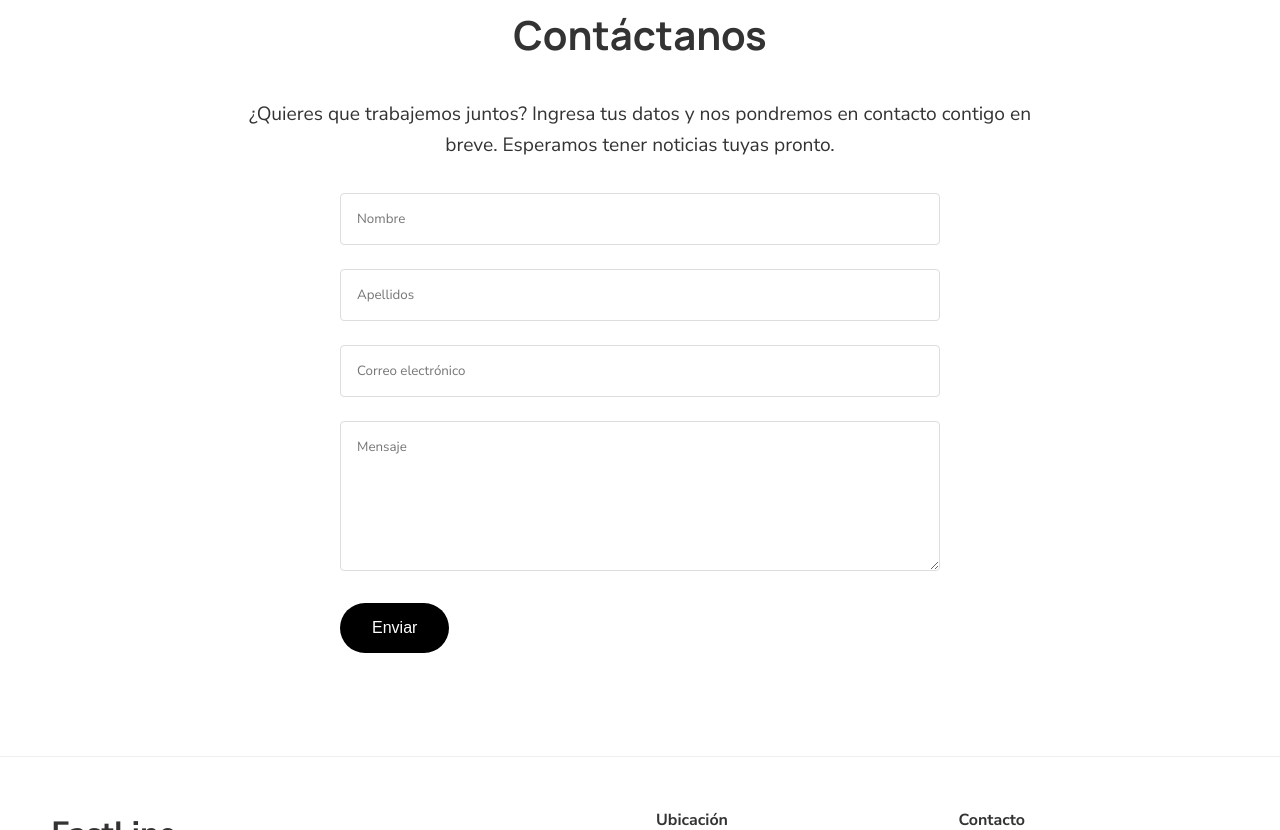
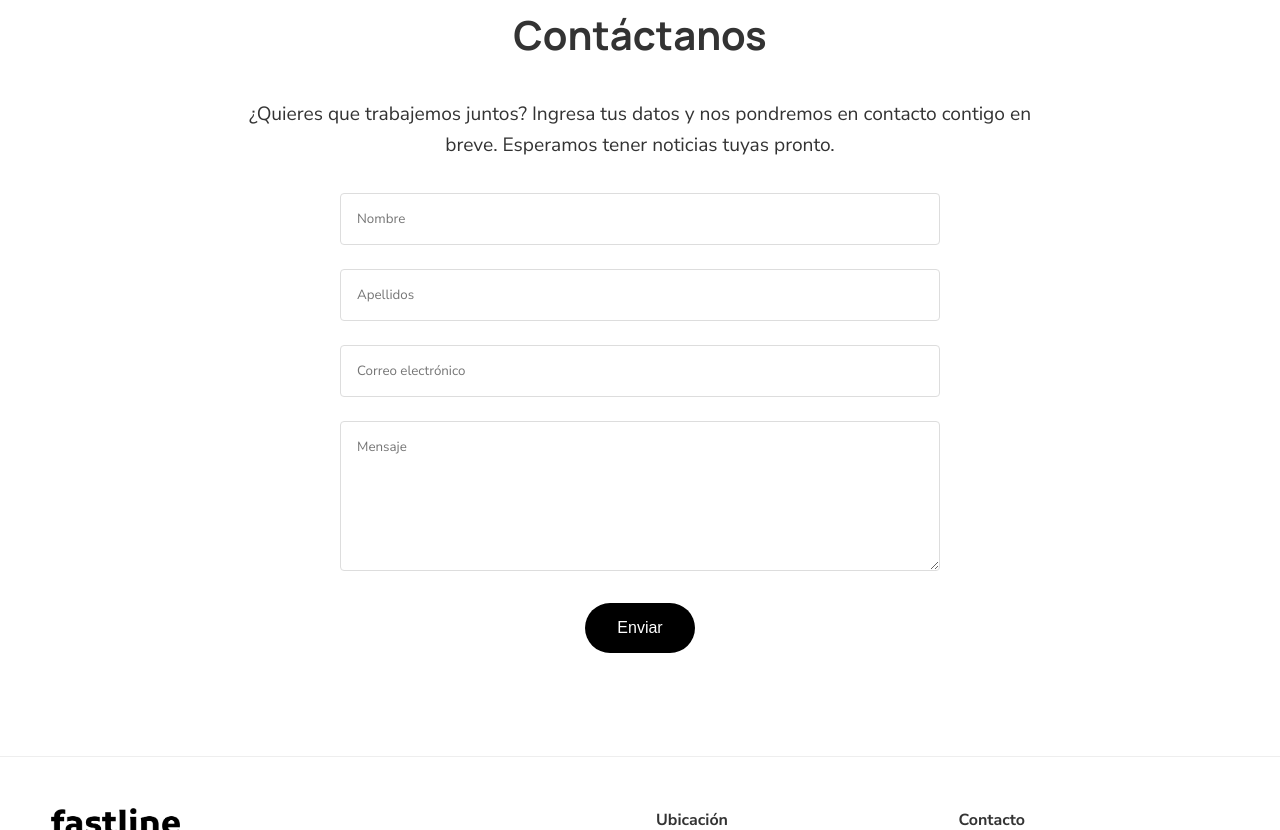
Before and after one commit to RDLStudios/FastLine-Landing, a plain HTML site: page index.html in a window 1280 px wide. Shown: the part 1970-2800 px from the top of the page. Drawn offline with nearby package versions, Linux system fonts and the light colour scheme.

Commit message:
small fixes

```diff
--- a/css/styles.css
+++ b/css/styles.css
@@ -187,6 +187,11 @@ body {
     transition: background-color 0.3s;
 }
 
+.submit-btn-container {
+    display: flex;
+    justify-content: center;
+}
+
 .submit-btn:hover {
     background-color: #333;
 }
--- a/index.html
+++ b/index.html
@@ -12,9 +12,7 @@
     <header class="header">
         <div class="header-inner">
             <div class="logo">
-                <a href="/">
                     <img src="images/fastline.png" alt="FastLine" class="logo-img">
-                </a>
             </div>
         </div>
     </header>
@@ -85,7 +83,9 @@
                     <div class="form-group">
                         <textarea id="message" name="message" placeholder="Mensaje" required></textarea>
                     </div>
-                    <button type="submit" class="submit-btn">Enviar</button>
+                    <div class="submit-btn-container">
+                        <button type="submit" class="submit-btn">Enviar</button>
+                    </div>
                 </form>
             </div>
         </section>
@@ -95,7 +95,9 @@
         <div class="container">
             <div class="footer-content">
                 <div class="footer-brand">
-                    <h2>FastLine</h2>
+                    <div class="logo">
+                        <img src="images/fastline.png" alt="FastLine" class="logo-img">
+                    </div>
                     <p>RDL Studios</p>
                 </div>
                 <div class="footer-info">
```
